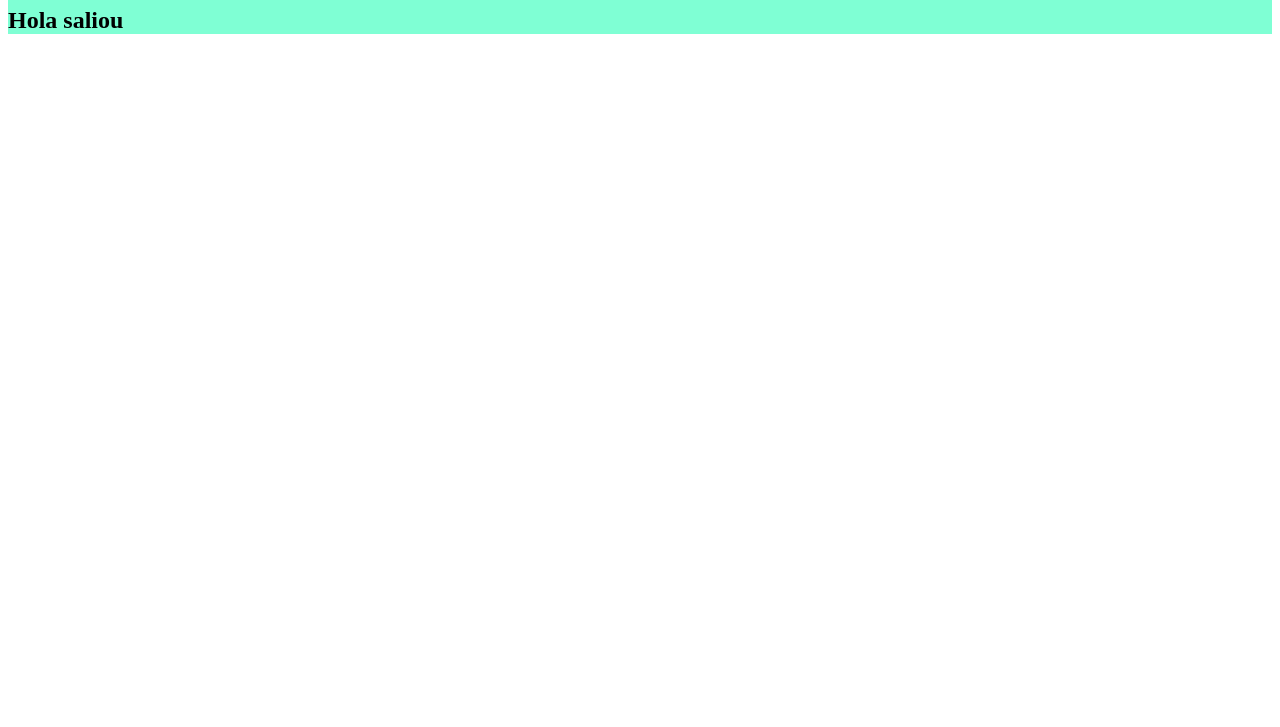
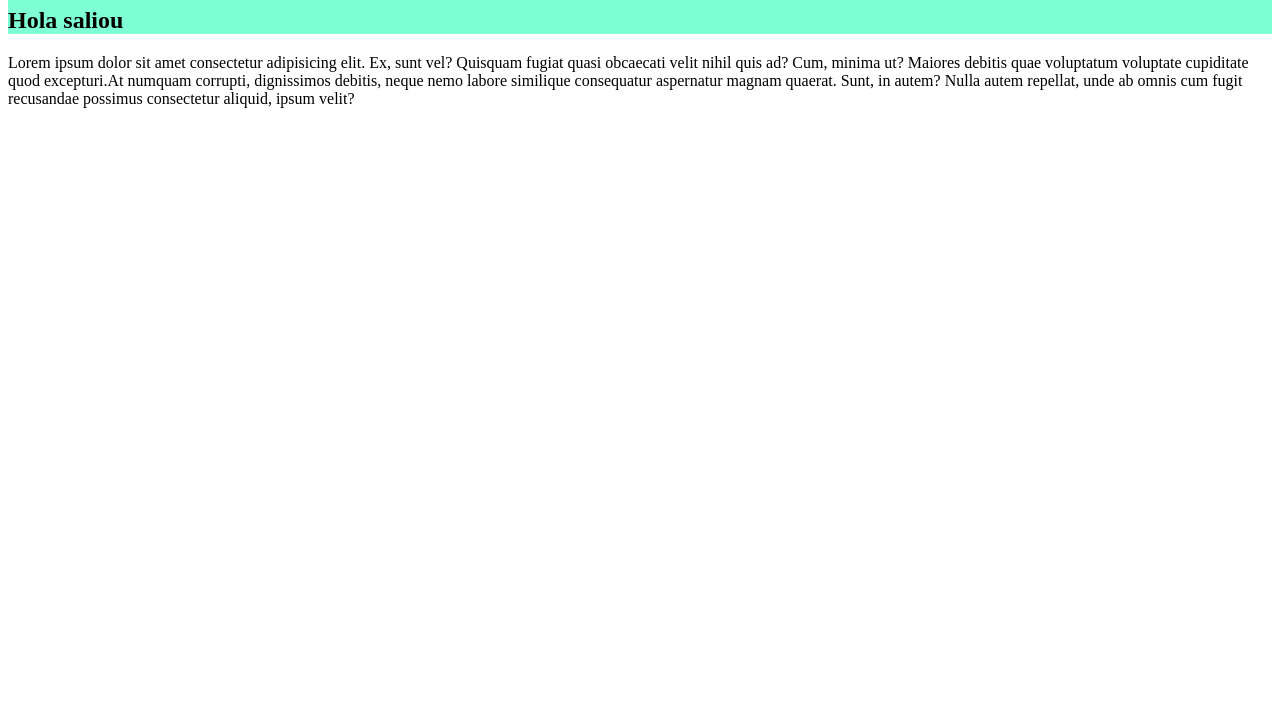
Before and after one commit to saliou12/mariane, a plain HTML site: page index.html in a window 1280 px wide. Shown: the part 73-800 px from the top of the page. Drawn offline with Linux system fonts and the light colour scheme.

Commit message:
la branch

```diff
--- a/index.html
+++ b/index.html
@@ -11,7 +11,9 @@
     <div class="container">
     <h1>saliou git </h1>
     <h2>Hola saliou</h2>
-
+</div>
+<div>
+    <p>Lorem ipsum dolor sit amet consectetur adipisicing elit. Ex, sunt vel? Quisquam fugiat quasi obcaecati velit nihil quis ad? Cum, minima ut? Maiores debitis quae voluptatum voluptate cupiditate quod excepturi.At numquam corrupti, dignissimos debitis, neque nemo labore similique consequatur aspernatur magnam quaerat. Sunt, in autem? Nulla autem repellat, unde ab omnis cum fugit recusandae possimus consectetur aliquid, ipsum velit?   </p>
 </div>
 </body>
 </html>
```
